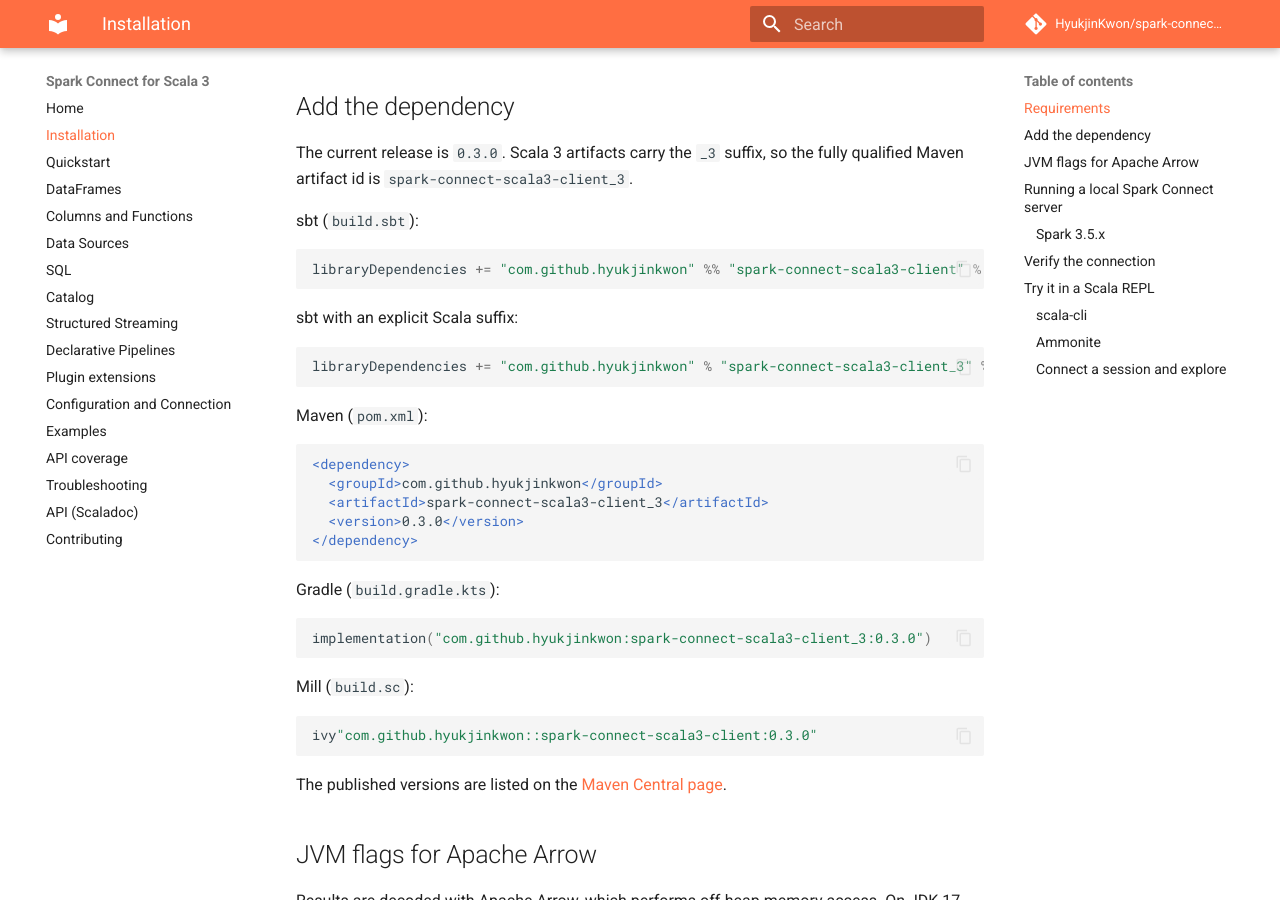
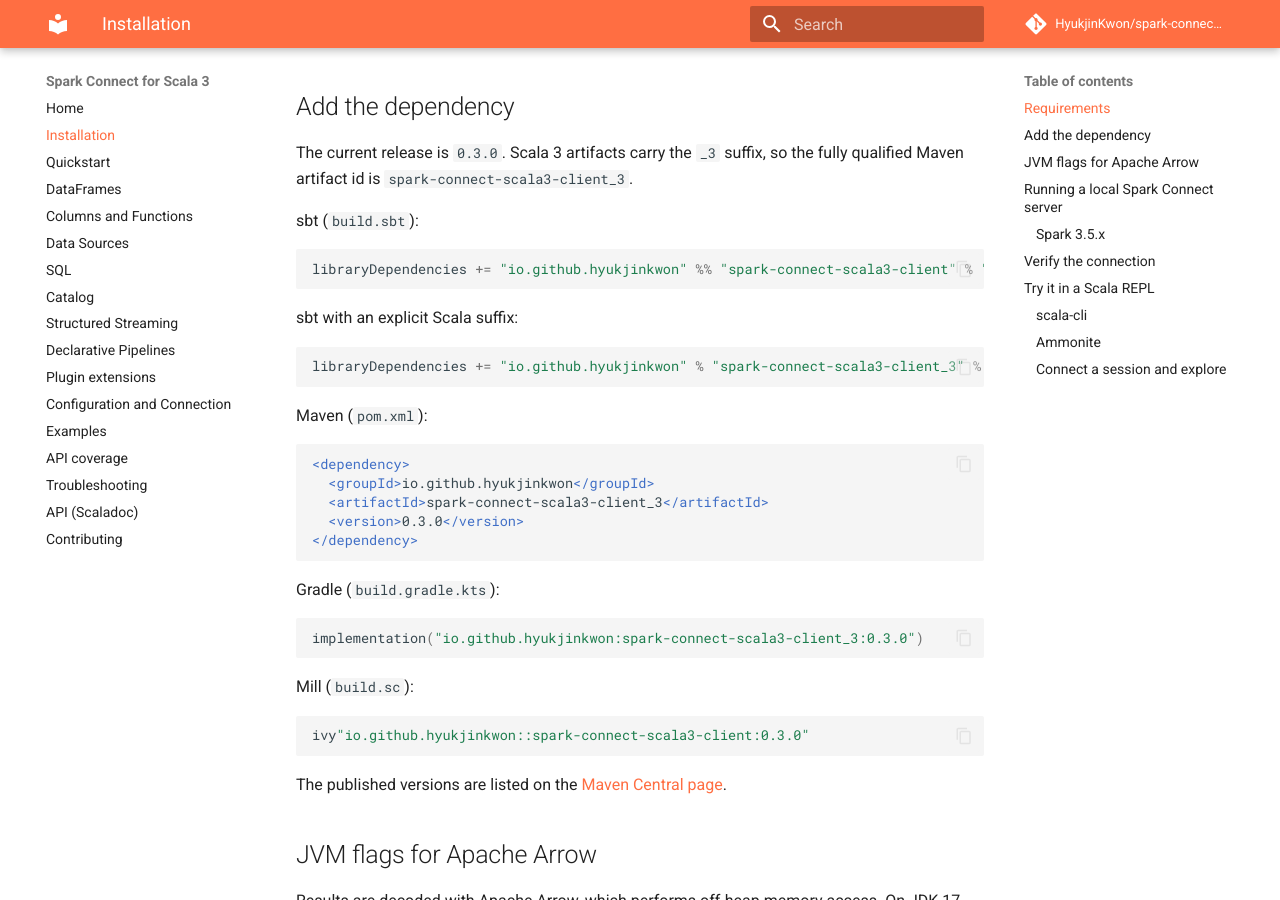
Before and after one commit to HyukjinKwon/spark-connect-scala3, an MkDocs documentation site: the page built from docs/installation.md, in a window 1280 px wide and 900 px high, scrolled down 274 px. Built offline with MkDocs 1.6.1 and Material for MkDocs 9.7.7, drawn with Linux system fonts in a browser that asks for light colours; comment, search, counter and statistics services are not loaded; some of the changed text lies outside the part shown.

Commit message:
Switch Maven namespace to io.github.hyukjinkwon
io.github.<user> is the groupId the Sonatype Central Portal verifies for
GitHub-hosted projects; com.github.hyukjinkwon could not be validated on the
Central Portal (0.3.0 deployments failed there). Update the sbt organization
and all install-coordinate references (README, docs, standalone example,
CONTRIBUTING, release.yml), and note the move in the changelog.

Co-authored-by: Isaac

````diff
--- a/docs/installation.md
+++ b/docs/installation.md
@@ -15,20 +15,20 @@ fully qualified Maven artifact id is `spark-connect-scala3-client_3`.
 sbt (`build.sbt`):
 
 ```scala
-libraryDependencies += "com.github.hyukjinkwon" %% "spark-connect-scala3-client" % "0.3.0"
+libraryDependencies += "io.github.hyukjinkwon" %% "spark-connect-scala3-client" % "0.3.0"
 ```
 
 sbt with an explicit Scala suffix:
 
 ```scala
-libraryDependencies += "com.github.hyukjinkwon" % "spark-connect-scala3-client_3" % "0.3.0"
+libraryDependencies += "io.github.hyukjinkwon" % "spark-connect-scala3-client_3" % "0.3.0"
 ```
 
 Maven (`pom.xml`):
 
 ```xml
 <dependency>
-  <groupId>com.github.hyukjinkwon</groupId>
+  <groupId>io.github.hyukjinkwon</groupId>
   <artifactId>spark-connect-scala3-client_3</artifactId>
   <version>0.3.0</version>
 </dependency>
@@ -37,17 +37,17 @@ Maven (`pom.xml`):
 Gradle (`build.gradle.kts`):
 
 ```kotlin
-implementation("com.github.hyukjinkwon:spark-connect-scala3-client_3:0.3.0")
+implementation("io.github.hyukjinkwon:spark-connect-scala3-client_3:0.3.0")
 ```
 
 Mill (`build.sc`):
 
 ```scala
-ivy"com.github.hyukjinkwon::spark-connect-scala3-client:0.3.0"
+ivy"io.github.hyukjinkwon::spark-connect-scala3-client:0.3.0"
 ```
 
 The published versions are listed on the
-[Maven Central page](https://central.sonatype.com/artifact/com.github.hyukjinkwon/spark-connect-scala3-client_3).
+[Maven Central page](https://central.sonatype.com/artifact/io.github.hyukjinkwon/spark-connect-scala3-client_3).
 
 ## JVM flags for Apache Arrow
 
@@ -124,7 +124,7 @@ Apache Arrow needs two JDK modules opened on the REPL's JVM (see
 
 ```bash
 scala-cli repl \
-  --dep com.github.hyukjinkwon::spark-connect-scala3-client:0.3.0 \
+  --dep io.github.hyukjinkwon::spark-connect-scala3-client:0.3.0 \
   --java-opt --add-opens=java.base/java.nio=ALL-UNNAMED \
   --java-opt --add-opens=java.base/sun.nio.ch=ALL-UNNAMED
 ```
@@ -136,7 +136,7 @@ JAVA_OPTS="--add-opens=java.base/java.nio=ALL-UNNAMED --add-opens=java.base/sun.
 ```
 
 ```scala
-import $ivy.`com.github.hyukjinkwon::spark-connect-scala3-client:0.3.0`
+import $ivy.`io.github.hyukjinkwon::spark-connect-scala3-client:0.3.0`
 ```
 
 ### Connect a session and explore
````
Also changed, not shown: CHANGELOG.md (+6 -0 lines), CONTRIBUTING.md (+1 -1 lines), README.md (+5 -5 lines), docs/index.md (+1 -1 lines), examples/standalone/README.md (+1 -1 lines), 3 other files.
